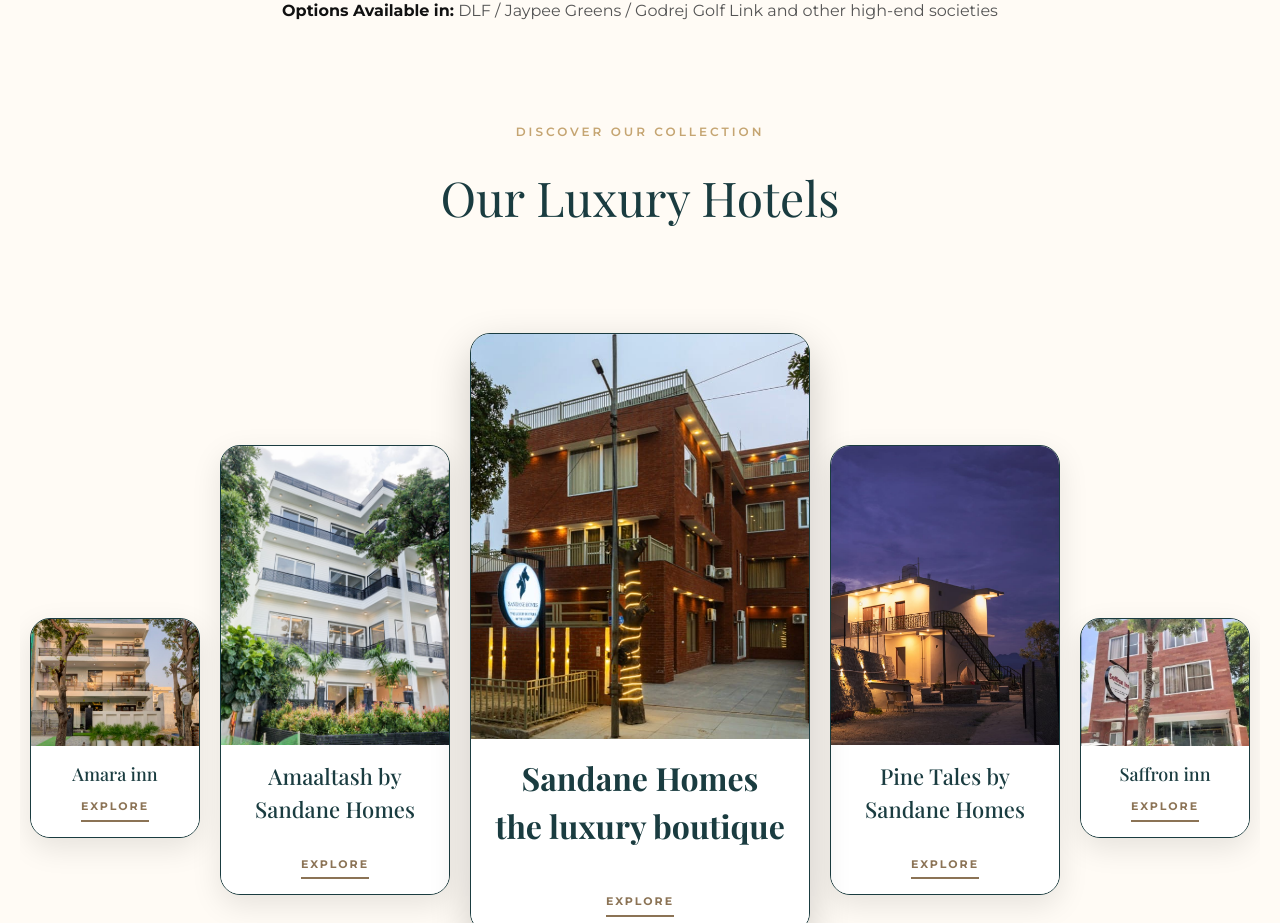
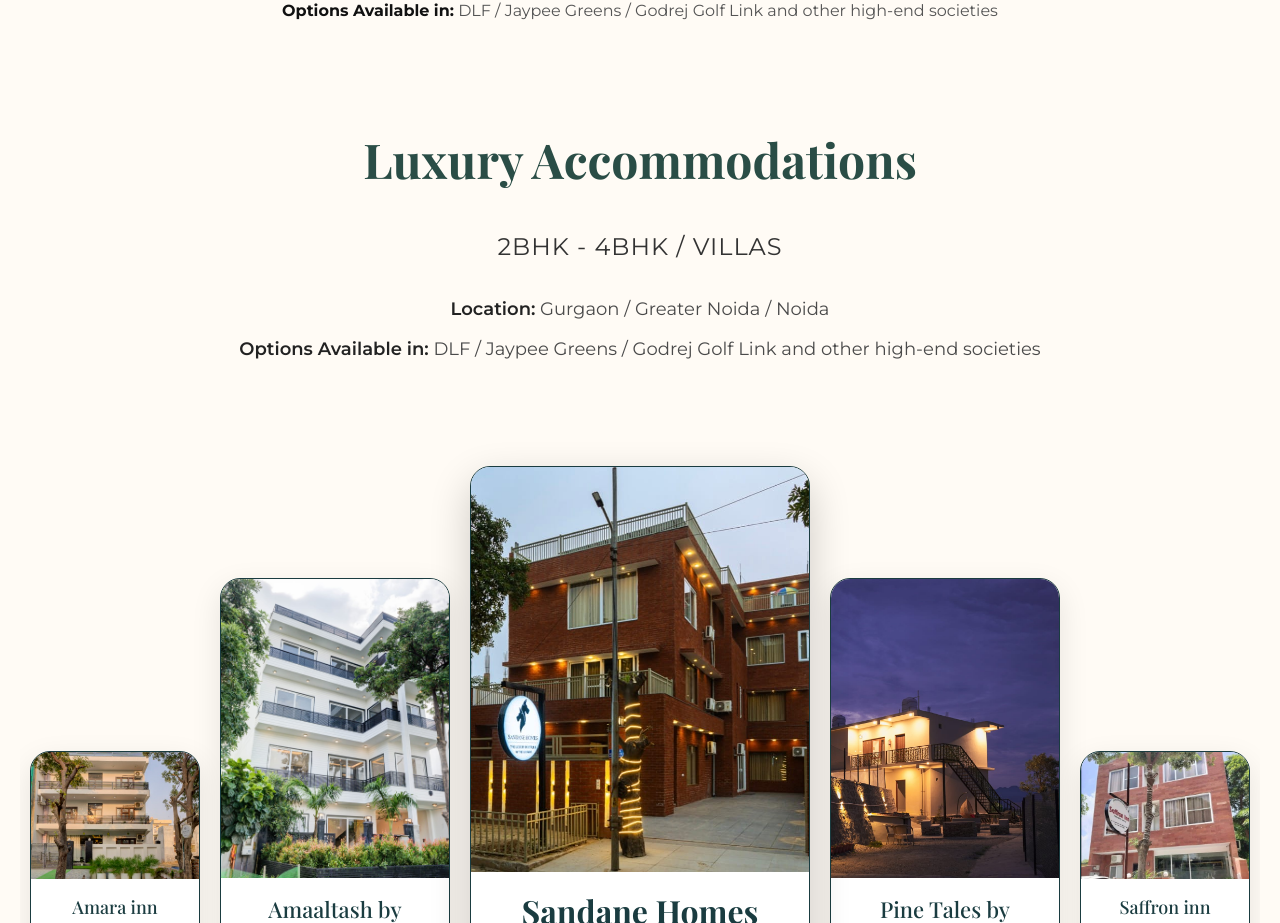
Before and after one commit to viratco/sandanehomes, a React (Vite) app: page / in a window 1280 px wide. Shown: the part 2098-3021 px from the top of the page. Built offline with nearby package versions, Linux system fonts and the light colour scheme; a web font is replaced by a local one.

Commit message:
feat: update apartment types heading and add accommodation details

```diff
--- a/src/components/ApartmentTypes.jsx
+++ b/src/components/ApartmentTypes.jsx
@@ -75,27 +75,33 @@ const ApartmentTypes = () => {
                     {hoverText}
                 </div>
 
-                {/* Headers */}
-                <h4 style={{
-                    color: '#C5A572',
-                    fontSize: '12px',
-                    letterSpacing: '3px',
-                    textTransform: 'uppercase',
-                    marginBottom: '20px',
-                    fontWeight: '600'
-                }}>
-                    Discover Our Collection
-                </h4>
-
                 <h2 style={{
                     fontFamily: 'Playfair Display, serif',
                     fontSize: '48px',
-                    marginBottom: '60px',
-                    fontWeight: '400',
-                    color: '#1a3c40'
+                    marginBottom: '30px',
+                    fontWeight: '700',
+                    color: '#2a4d46'
                 }}>
-                    Our Luxury Hotels
+                    Luxury Accommodations
                 </h2>
+
+                <div style={{
+                    color: '#4a4a4a',
+                    fontSize: '18px',
+                    lineHeight: '1.8',
+                    fontFamily: 'Montserrat, sans-serif',
+                    marginBottom: '60px'
+                }}>
+                    <p style={{ fontSize: '24px', letterSpacing: '1px', marginBottom: '25px', color: '#333' }}>
+                        2BHK - 4BHK / VILLAS
+                    </p>
+                    <p style={{ margin: '8px 0' }}>
+                        <span style={{ fontWeight: '600', color: '#222' }}>Location:</span> Gurgaon / Greater Noida / Noida
+                    </p>
+                    <p style={{ margin: '8px 0' }}>
+                        <span style={{ fontWeight: '600', color: '#222' }}>Options Available in:</span> DLF / Jaypee Greens / Godrej Golf Link and other high-end societies
+                    </p>
+                </div>
 
                 {/* Gallery Container */}
                 <div className="apartment-gallery-container">
```
